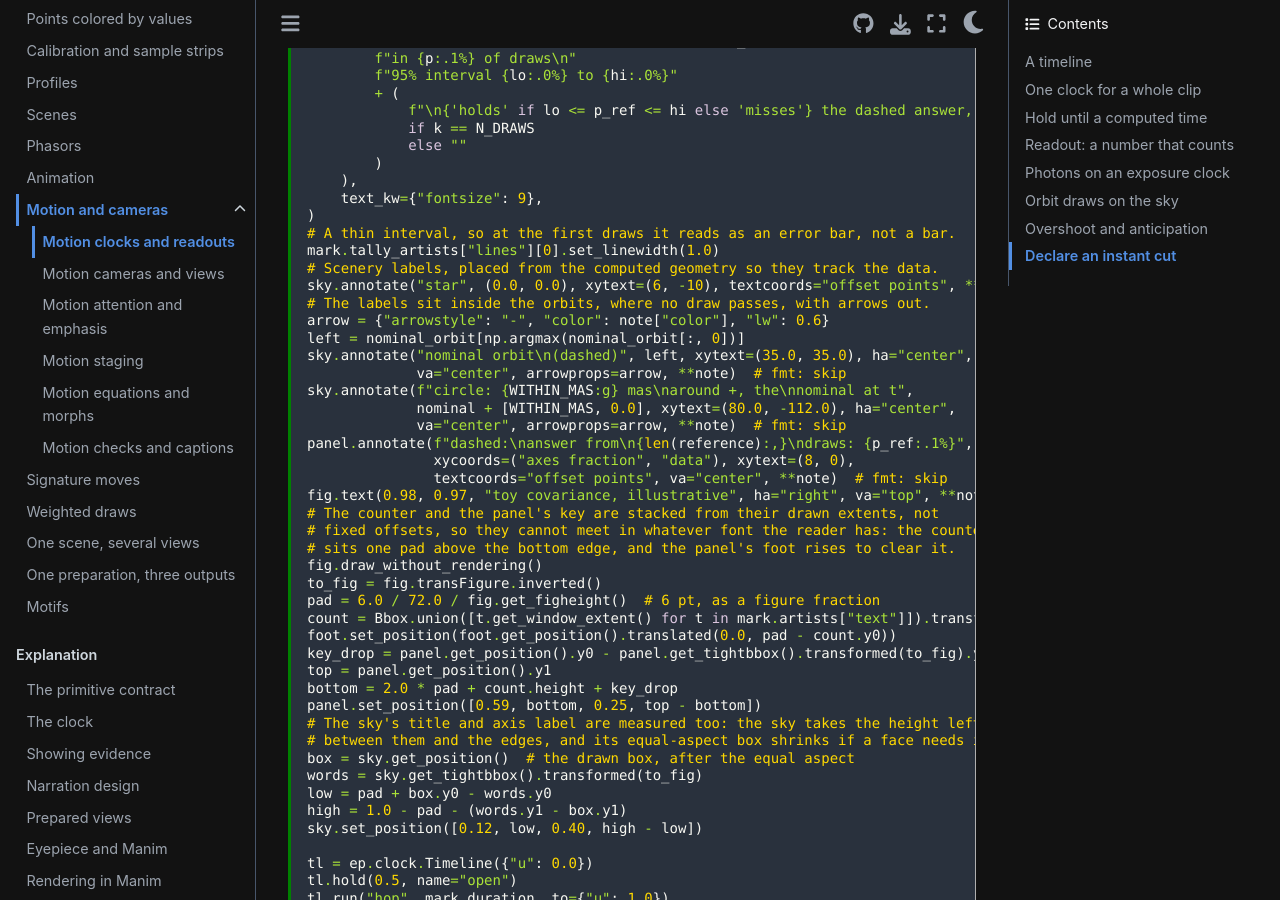
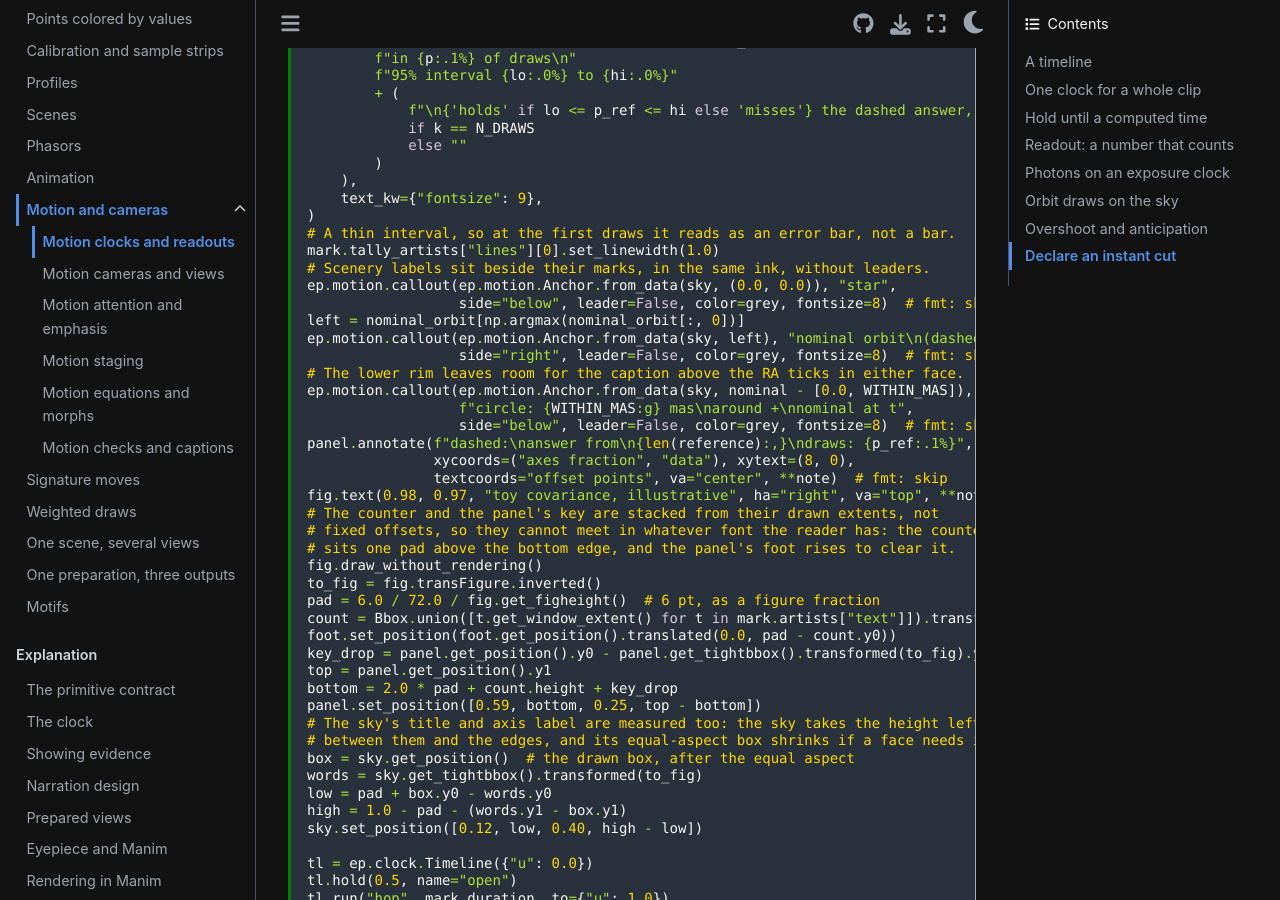
Before and after one commit to CoreySpohn/eyepiece, a Sphinx documentation site: the page built from docs/gallery/motion-clock.md, in a window 1280 px wide and 900 px high, scrolled down 11537 px. Built offline with Sphinx 7.4.7 and the Sphinx Book theme 1.1.4, drawn with Linux system fonts in a browser that asks for light colours; pages that are not in the unit, such as notebooks, are missing from menus.

Commit message:
docs(gallery): keep the orbit clock labels apart

```diff
--- a/docs/gallery/motion-clock.md
+++ b/docs/gallery/motion-clock.md
@@ -610,16 +610,16 @@
 )
 # A thin interval, so at the first draws it reads as an error bar, not a bar.
 mark.tally_artists["lines"][0].set_linewidth(1.0)
-# Scenery labels, placed from the computed geometry so they track the data.
-sky.annotate("star", (0.0, 0.0), xytext=(6, -10), textcoords="offset points", **note)
-# The labels sit inside the orbits, where no draw passes, with arrows out.
-arrow = {"arrowstyle": "-", "color": note["color"], "lw": 0.6}
+# Scenery labels sit beside their marks, in the same ink, without leaders.
+ep.motion.callout(ep.motion.Anchor.from_data(sky, (0.0, 0.0)), "star",
+                  side="below", leader=False, color=grey, fontsize=8)  # fmt: skip
 left = nominal_orbit[np.argmax(nominal_orbit[:, 0])]
-sky.annotate("nominal orbit\n(dashed)", left, xytext=(35.0, 35.0), ha="center",
-             va="center", arrowprops=arrow, **note)  # fmt: skip
-sky.annotate(f"circle: {WITHIN_MAS:g} mas\naround +, the\nnominal at t",
-             nominal + [WITHIN_MAS, 0.0], xytext=(80.0, -112.0), ha="center",
-             va="center", arrowprops=arrow, **note)  # fmt: skip
+ep.motion.callout(ep.motion.Anchor.from_data(sky, left), "nominal orbit\n(dashed)",
+                  side="right", leader=False, color=grey, fontsize=8)  # fmt: skip
+# The lower rim leaves room for the caption above the RA ticks in either face.
+ep.motion.callout(ep.motion.Anchor.from_data(sky, nominal - [0.0, WITHIN_MAS]),
+                  f"circle: {WITHIN_MAS:g} mas\naround +\nnominal at t",
+                  side="below", leader=False, color=grey, fontsize=8)  # fmt: skip
 panel.annotate(f"dashed:\nanswer from\n{len(reference):,}\ndraws: {p_ref:.1%}", (1.0, p_ref),
                xycoords=("axes fraction", "data"), xytext=(8, 0),
                textcoords="offset points", va="center", **note)  # fmt: skip
```
